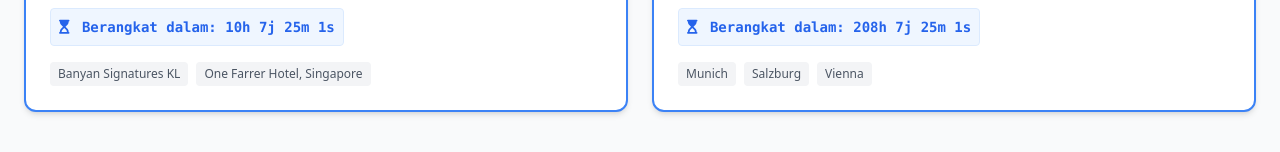
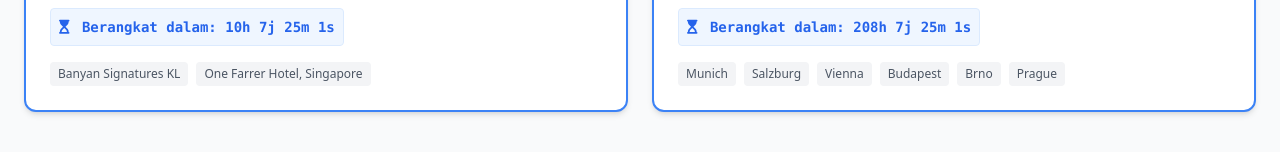
Before and after one commit to jerryst21/travel, a plain HTML site: page log837.html in a window 1280 px wide. Shown: the part 382-534 px from the top of the page. Drawn offline with nearby package versions, Linux system fonts and the light colour scheme.

Commit message:
Update log837.html

```diff
--- a/log837.html
+++ b/log837.html
@@ -65,6 +65,9 @@
                             <span class="text-xs bg-gray-100 text-gray-600 px-2 py-1 rounded">Munich</span>
                             <span class="text-xs bg-gray-100 text-gray-600 px-2 py-1 rounded">Salzburg</span>
                             <span class="text-xs bg-gray-100 text-gray-600 px-2 py-1 rounded">Vienna</span>
+                            <span class="text-xs bg-gray-100 text-gray-600 px-2 py-1 rounded">Budapest</span>
+                            <span class="text-xs bg-gray-100 text-gray-600 px-2 py-1 rounded">Brno</span>
+                            <span class="text-xs bg-gray-100 text-gray-600 px-2 py-1 rounded">Prague</span>
                         </div>
                     </div>
                 </a>
```
